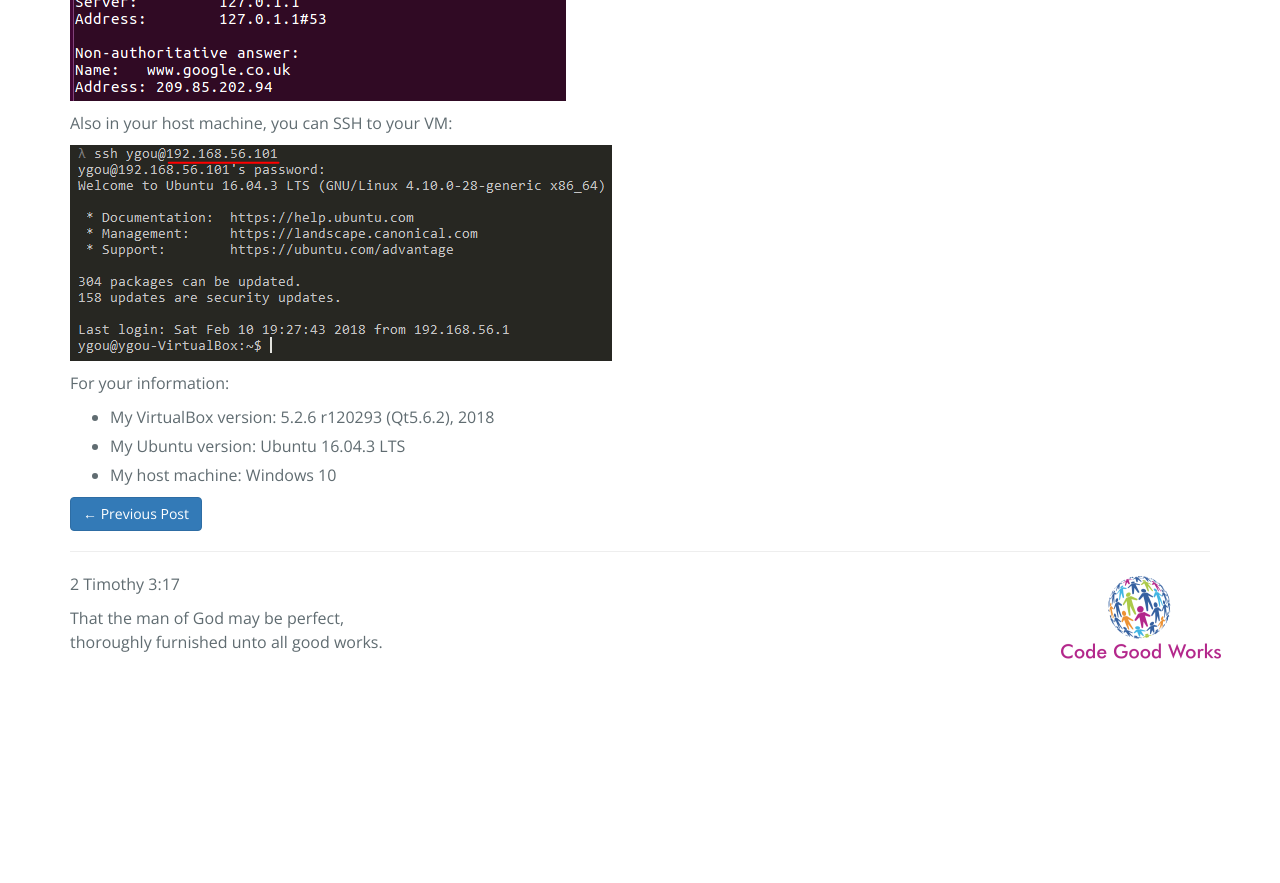
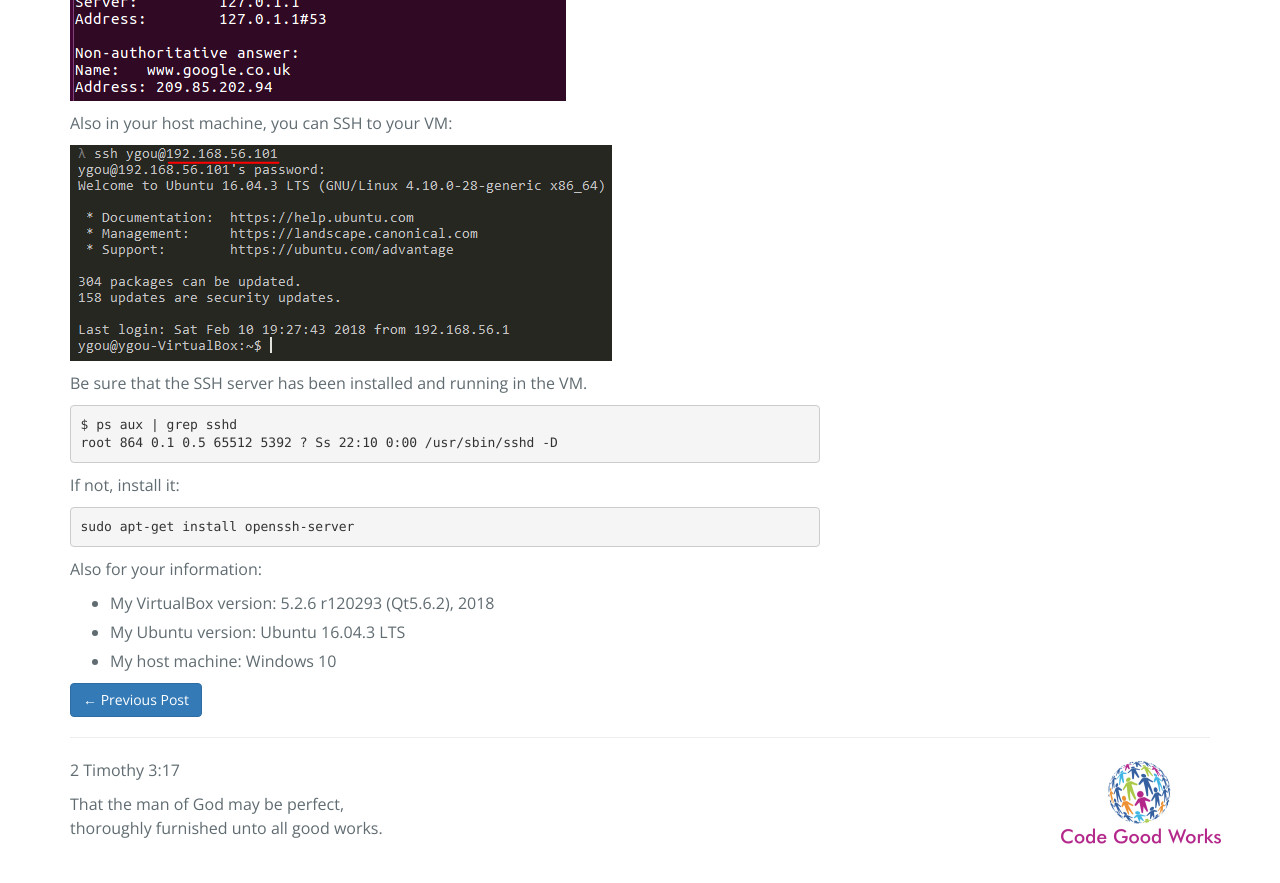
Before and after one commit to yucigou/codegoodworks, a Jekyll site: the page built from _posts/2018-02-10-set-up-virtualbox-vm-network.md, in a window 1280 px wide and 900 px high, scrolled down 1828 px. Shown: the top 883 px of the window. Built offline with Jekyll 4.4.1, drawn with Linux system fonts in a browser that asks for light colours; nearby versions of some CDN libraries; before the commit the page ends 2542 px from its top, so only the background shows below that.

Commit message:
Update blog

```diff
--- a/_posts/2018-02-10-ssh-to-vm-from-host.md
+++ b/_posts/2018-02-10-set-up-virtualbox-vm-network.md
@@ -39,7 +39,16 @@ Also in your host machine, you can SSH to your VM:
 
 <img src="{{ site.baseurl }}/assets/images/2018-02-10/ssh.png" class="post" alt="SSH to VM from host">
 
-For your information:
+Be sure that the SSH server has been installed and running in the VM.
+
+    $ ps aux | grep sshd
+    root 864 0.1 0.5 65512 5392 ? Ss 22:10 0:00 /usr/sbin/sshd -D
+
+If not, install it:
+
+    sudo apt-get install openssh-server
+
+Also for your information:
 
  - My VirtualBox version: 5.2.6 r120293 (Qt5.6.2), 2018
  - My Ubuntu version: Ubuntu 16.04.3 LTS
```
